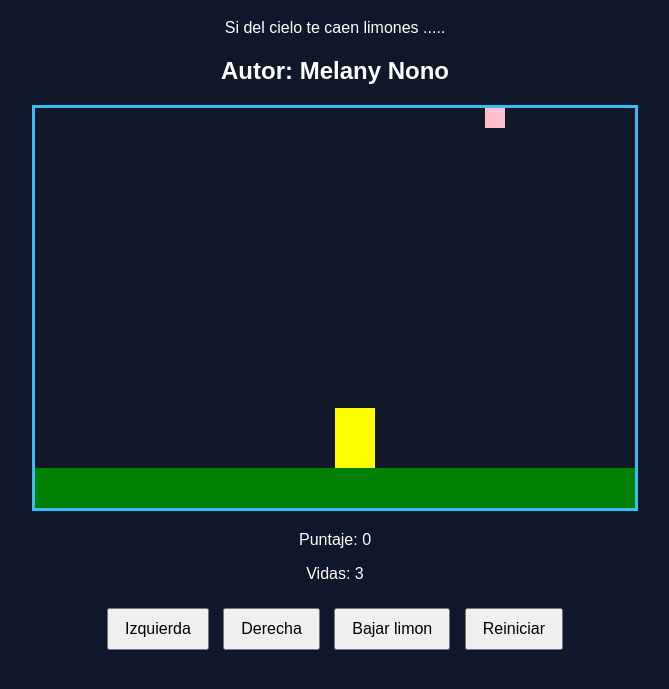
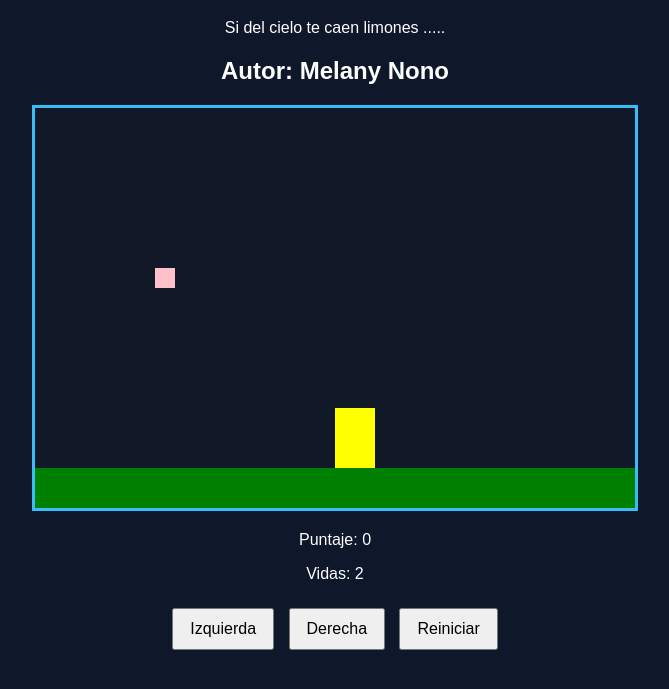
Before and after one commit to melanynono/juego_limones, a plain HTML site: page limones.html in a window 1280 px wide. Shown: the part 81-770 px from the top of the page, without its empty margins (305-974 px from the left). Drawn offline with Linux system fonts and the light colour scheme.

Commit message:
mostrar en pantalla game over

```diff
--- a/limones.html
+++ b/limones.html
@@ -20,7 +20,6 @@
     <div class="botones">
       <button onclick="moverIzquierda();">Izquierda</button>
       <button onclick="moverDerecha();">Derecha</button>
-      <button onclick="bajarLimon()">Bajar limon</button>
       <button>Reiniciar</button>
     </div>
   </div>
--- a/limones.js
+++ b/limones.js
@@ -13,11 +13,14 @@ let limonX=canvas.width/2;
 let limonY=0;
 let puntaje=0;
 let vidas = 3;
+let velocidadCaida = 100;
 
 function iniciar(){
+    setInterval(bajarLimon,velocidadCaida); //primerParametro : funcion segundoParametro : tiempo en milisegundos
     dibujarSuelo();
     dibujarPersonaje();
     aparecerLimon();
+
 }
 function dibujarSuelo(){
     ctx.fillStyle="green";
@@ -95,4 +98,8 @@ function detectarPiso (){
         vidas = vidas -1
         mostrarEnSpan("txtVidas", vidas);
     }
+    if (vidas == 0 ){
+        alert("GAME OVER");
+
+    }
 }
```
